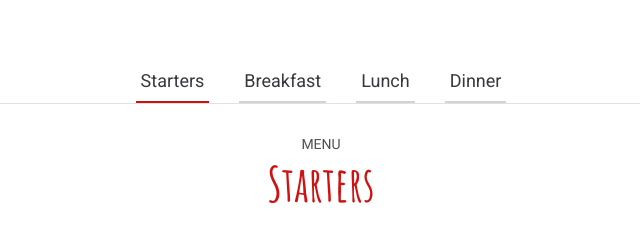
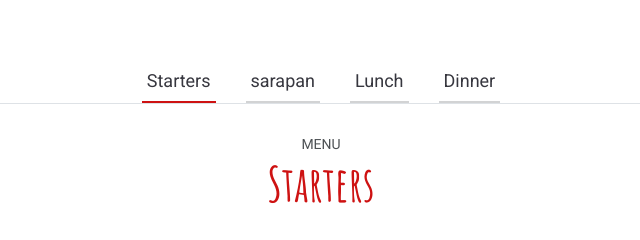
Before and after one commit to ayuuye/web_algopem, a plain HTML site: page index.html in a window 1280 px wide. Shown: the part 739-979 px from the top of the page, 319-959 px from the left. Drawn offline with Linux system fonts and the light colour scheme.

Commit message:
perubahan

```diff
--- a/index.html
+++ b/index.html
@@ -119,7 +119,7 @@
 
           <li class="nav-item">
             <a class="nav-link" data-bs-toggle="tab" data-bs-target="#menu-breakfast">
-              <h4>Breakfast</h4>
+              <h4>sarapan</h4>
             </a><!-- End tab nav item -->
 
           </li>
```
